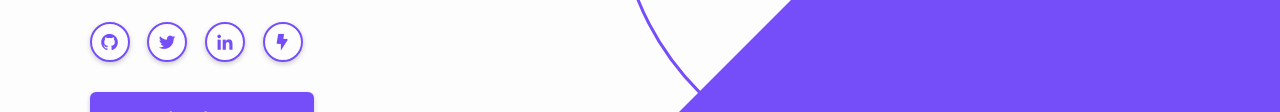
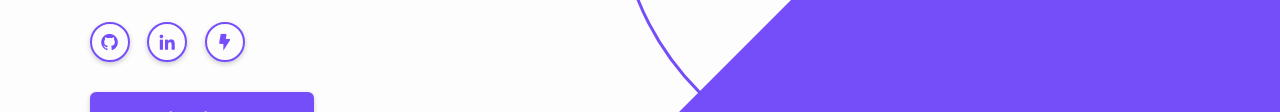
Before and after one commit to bitdern/dern-port-2023, a plain HTML site: page index.html in a window 1280 px wide. Shown: the part 505-617 px from the top of the page. Drawn offline with nearby package versions, Linux system fonts and the light colour scheme.

Commit message:
quick html edit

```diff
--- a/index.html
+++ b/index.html
@@ -55,9 +55,6 @@
 
         <div class="social-media">
           <a href="https://github.com/bitdern"><i class="bx bxl-github"></i></a>
-          <a href="https://twitter.com/bitdern"
-            ><i class="bx bxl-twitter"></i
-          ></a>
           <a href="https://www.linkedin.com/in/aidan-newell-16440789/"
             ><i class="bx bxl-linkedin"></i
           ></a>
```
